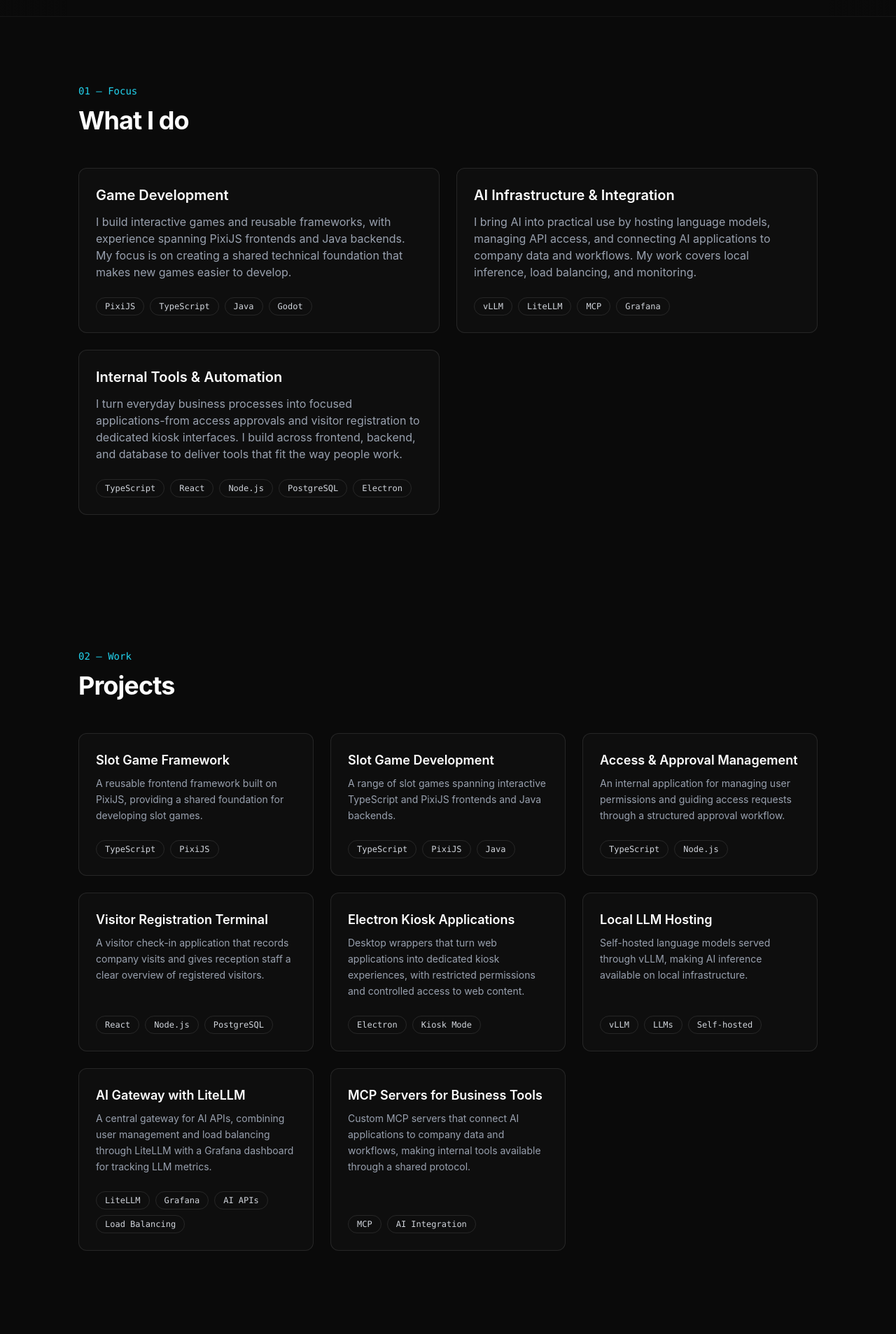
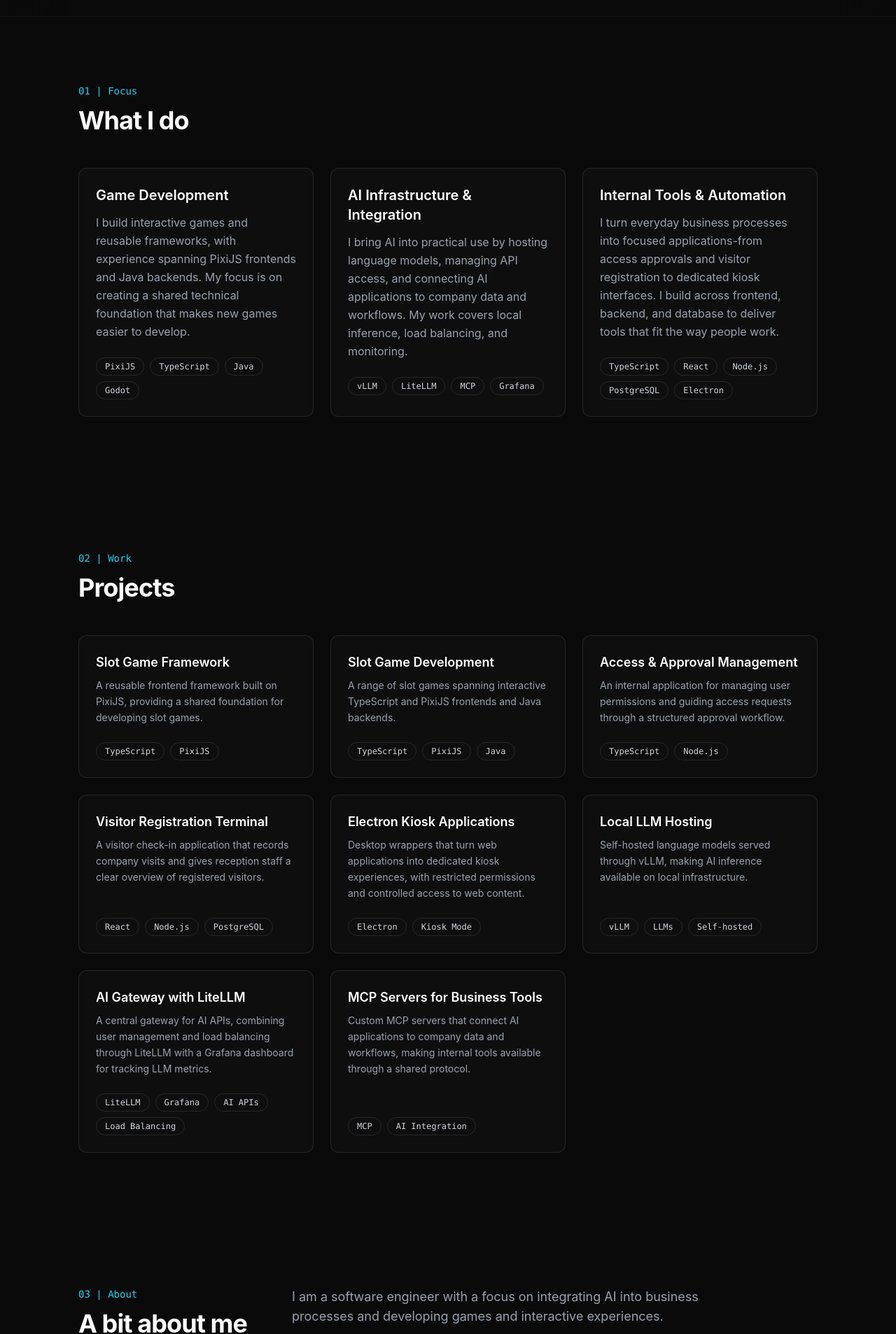
Before and after one commit to Kevin-Ratschinski/kevin-ratschinski.github.io, a Vue app: page / in a window 1280 px wide. Shown: the part 673-2580 px from the top of the page at 70% size. Built offline with nearby package versions, Linux system fonts and the light colour scheme.

Commit message:
fix: standardize section numbering format in various components

```diff
--- a/src/components/AboutSection.vue
+++ b/src/components/AboutSection.vue
@@ -11,7 +11,7 @@ const paragraphs: string[] = [
   <section id="about" v-reveal class="mx-auto max-w-6xl scroll-mt-20 px-6 py-24 sm:px-12">
     <div class="grid gap-10 sm:grid-cols-[auto_1fr] sm:gap-16">
       <div>
-        <p class="font-mono text-sm text-(--color-accent)">03 — About</p>
+        <p class="font-mono text-sm text-(--color-accent)">03 | About</p>
         <h2 class="mt-3 text-3xl font-bold tracking-tight text-white sm:text-4xl">A bit about me</h2>
       </div>
 
--- a/src/components/Projects.Section.vue
+++ b/src/components/Projects.Section.vue
@@ -4,7 +4,7 @@ import { projects } from "../data/portfolio";
 
 <template>
   <section id="projects" v-reveal class="mx-auto max-w-6xl scroll-mt-20 px-6 py-24 sm:px-12">
-    <p class="font-mono text-sm text-(--color-accent)">02 — Work</p>
+    <p class="font-mono text-sm text-(--color-accent)">02 | Work</p>
     <h2 class="mt-3 text-3xl font-bold tracking-tight text-white sm:text-4xl">Projects</h2>
 
     <div class="mt-12 grid gap-6 sm:grid-cols-2 lg:grid-cols-3">
@@ -17,7 +17,11 @@ import { projects } from "../data/portfolio";
         :target="project.linkEnabled ? '_blank' : undefined"
         :rel="project.linkEnabled ? 'noopener noreferrer' : undefined"
         class="flex flex-col justify-between rounded-xl border border-white/10 bg-white/2 p-6"
-        :class="project.linkEnabled ? 'group transition-colors hover:border-(--color-accent)/40 focus-visible:outline-2 focus-visible:outline-offset-4 focus-visible:outline-(--color-accent)' : ''"
+        :class="
+          project.linkEnabled
+            ? 'group transition-colors hover:border-(--color-accent)/40 focus-visible:outline-2 focus-visible:outline-offset-4 focus-visible:outline-(--color-accent)'
+            : ''
+        "
       >
         <div>
           <h3 class="text-lg font-semibold text-white transition-colors group-hover:text-(--color-accent)">
--- a/src/components/SiteFooter.vue
+++ b/src/components/SiteFooter.vue
@@ -9,7 +9,7 @@ const year = new Date().getFullYear();
   <footer id="contact" class="mt-12 scroll-mt-20 border-t border-white/5">
     <div class="mx-auto flex max-w-6xl flex-col gap-8 px-6 py-16 sm:px-12">
       <div>
-        <p class="font-mono text-sm text-(--color-accent)">04 — Contact</p>
+        <p class="font-mono text-sm text-(--color-accent)">04 | Contact</p>
         <h2 class="mt-3 text-3xl font-bold tracking-tight text-white sm:text-4xl">Let's build something</h2>
         <a
           :href="`mailto:${email}`"
--- a/src/components/StrengthsSection.vue
+++ b/src/components/StrengthsSection.vue
@@ -4,10 +4,10 @@ import { strengths } from "../data/portfolio";
 
 <template>
   <section id="strengths" v-reveal class="mx-auto max-w-6xl px-6 py-24 sm:px-12">
-    <p class="font-mono text-sm text-(--color-accent)">01 — Focus</p>
+    <p class="font-mono text-sm text-(--color-accent)">01 | Focus</p>
     <h2 class="mt-3 text-3xl font-bold tracking-tight text-white sm:text-4xl">What I do</h2>
 
-    <div class="mt-12 grid gap-6 sm:grid-cols-2">
+    <div class="mt-12 grid gap-6 sm:grid-cols-2 lg:grid-cols-3">
       <article
         v-for="strength in strengths"
         v-reveal
@@ -15,7 +15,7 @@ import { strengths } from "../data/portfolio";
         class="group rounded-xl border border-white/10 bg-white/2 p-6 transition-colors hover:border-(--color-accent)/40"
       >
         <h3 class="text-xl font-semibold text-white">{{ strength.title }}</h3>
-        <p class="mt-3 text-gray-400">{{ strength.description }}</p>
+        <p class="mt-3 leading-relaxed text-gray-400">{{ strength.description }}</p>
 
         <ul class="mt-6 flex flex-wrap gap-2">
           <li v-for="tag in strength.tags" :key="tag" class="rounded-full border border-white/10 px-3 py-1 font-mono text-xs text-gray-300">
```
